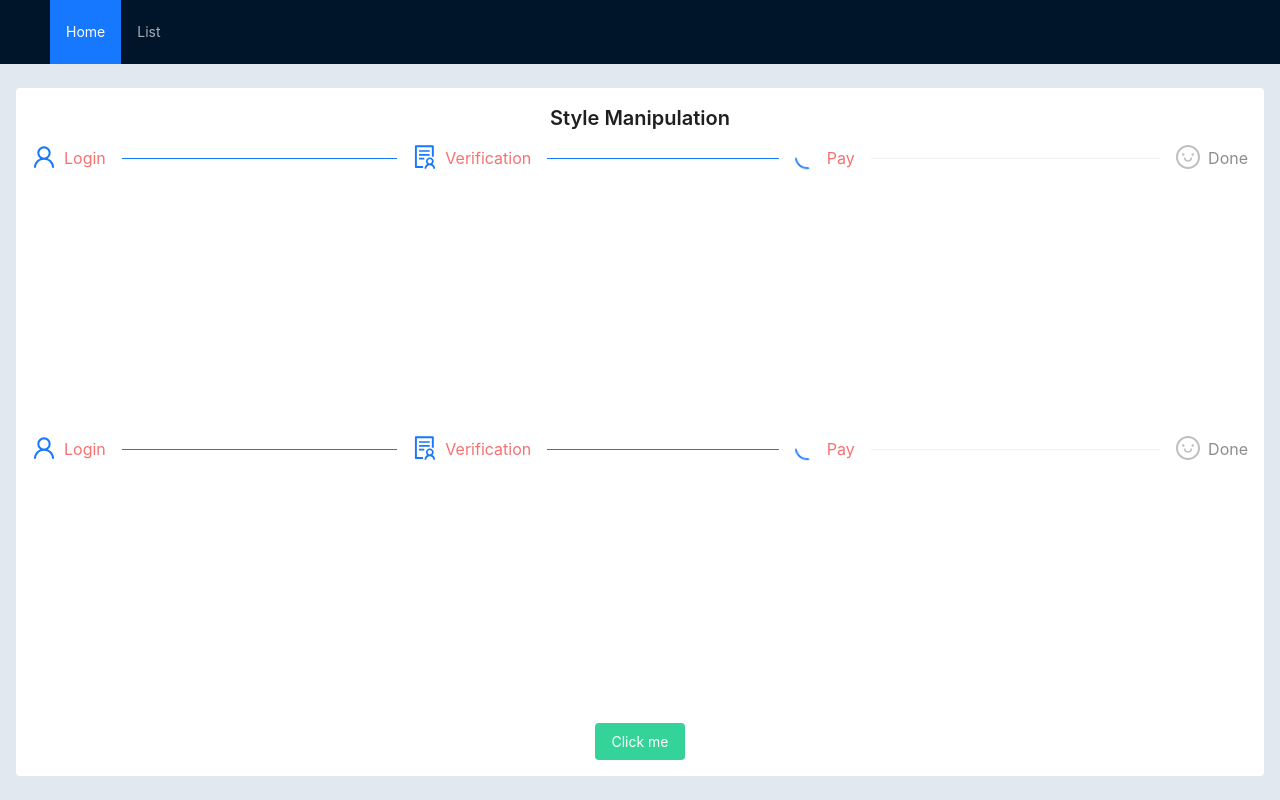
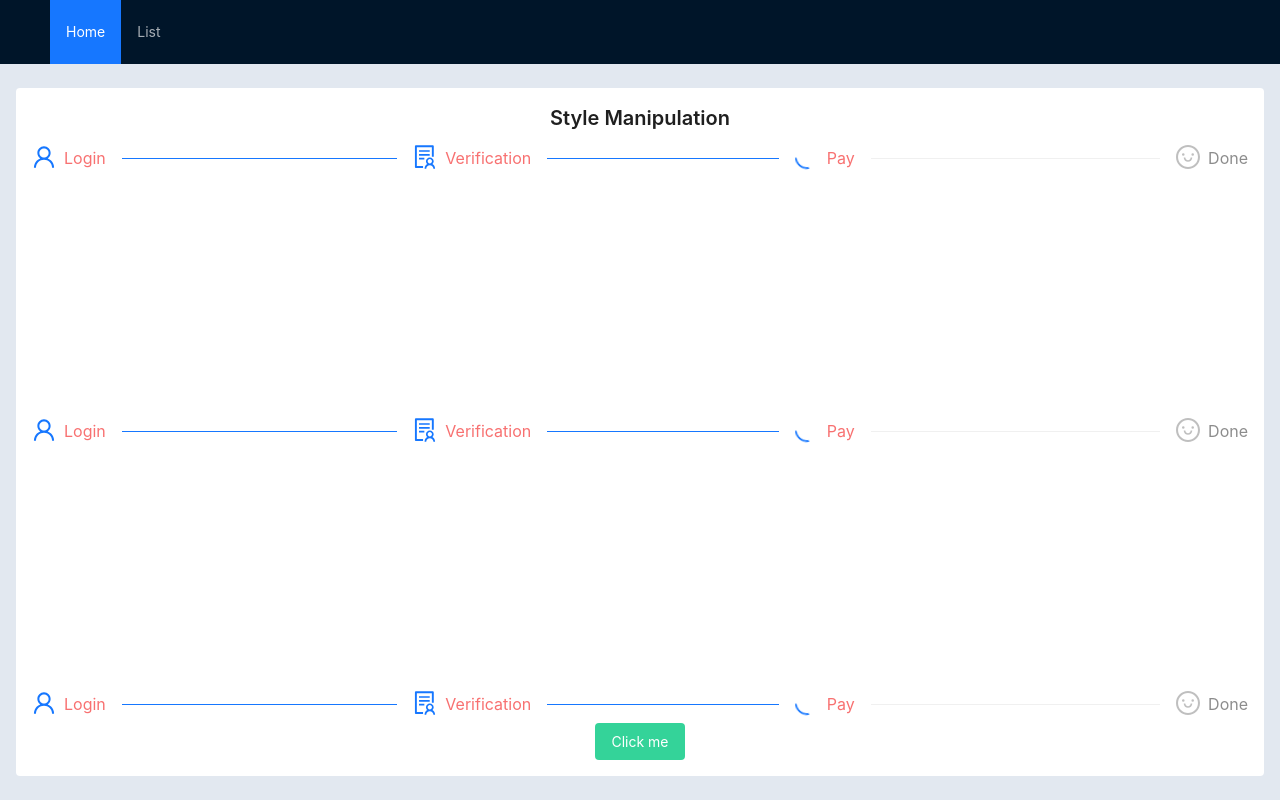
Before and after one commit to tvhoang91/starter-react, a React (Vite) app: page / in a window 1280 px wide. Built offline with nearby package versions, Linux system fonts and the light colour scheme.

Commit message:
demo scss

```diff
--- a/package.json
+++ b/package.json
@@ -40,6 +40,7 @@
     "postcss-nesting": "^11.3.0",
     "prettier": "^2.8.7",
     "prettier-plugin-tailwindcss": "^0.3.0",
+    "sass": "^1.63.4",
     "tailwindcss": "^3.3.2",
     "typescript": "^4.9.3",
     "vite": "^4.2.0"
--- a/src/components/pages/home/Home.module.css
+++ b/src/components/pages/home/Home.module.css
@@ -1,7 +1,9 @@
 .homeSteps {
-  :global .ant-steps-item:not(.ant-steps-item-wait) {
-    .ant-steps-item-title {
-      @apply text-red-400 !important;
+  :global {
+    .ant-steps-item:not(.ant-steps-item-wait) {
+      .ant-steps-item-title {
+        @apply text-red-400 !important;
+      }
     }
   }
 }
--- /dev/null
+++ b/src/components/pages/home/Home.scss
@@ -0,0 +1,7 @@
+.my-steps {
+  .ant-steps-item:not(.ant-steps-item-wait) {
+    .ant-steps-item-title {
+      @apply text-red-400 #{!important};
+    }
+  }
+}
--- a/src/components/pages/home/Home.tsx
+++ b/src/components/pages/home/Home.tsx
@@ -1,3 +1,5 @@
+import './Home.scss';
+
 import PageContainer from '@src/components/layout/PageContainer';
 import { ConfigProvider, Typography } from 'antd';
 import clsx from 'clsx';
@@ -38,6 +40,8 @@ function Home() {
 
       <DemoSteps className={`flex-1 ${classes.homeSteps}`} />
 
+      <DemoSteps className="my-steps" />
+
       <button
         className={clsx('btn flex-none', {
           'border-white outline outline-1 outline-offset-2 outline-emerald-600': isHightlighted,
```
Also changed, not shown: 1 other file (tests, documents, lock files or other folders).
